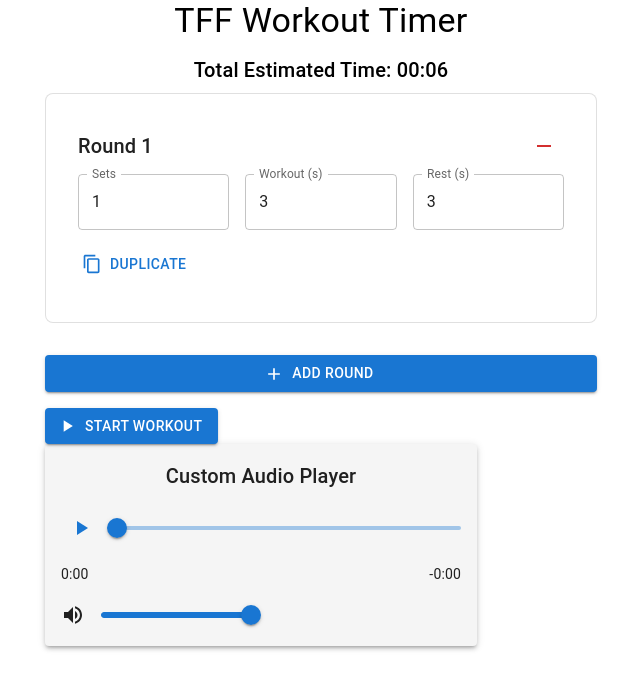
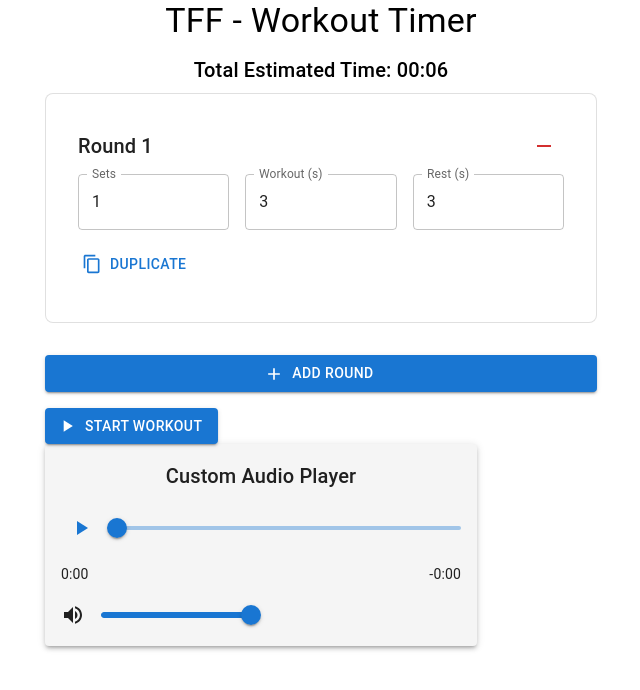
Before and after one commit to TrejoDavid/tff-timer, a React (Create React App) app: page / in a window 1280 px wide. Shown: the top 690 px of the page, without its empty margins (319-959 px from the left). Built offline with nearby package versions, Linux system fonts and the light colour scheme.

Commit message:
Trigger Build

```diff
--- a/src/App.tsx
+++ b/src/App.tsx
@@ -274,7 +274,7 @@ const App: React.FC = () => {
   return (
     <Container maxWidth="sm">
       <Typography variant="h4" align="center" gutterBottom>
-       TFF Workout Timer
+       TFF - Workout Timer
       </Typography>
 
       <Typography variant="h6" align="center" gutterBottom>
```
